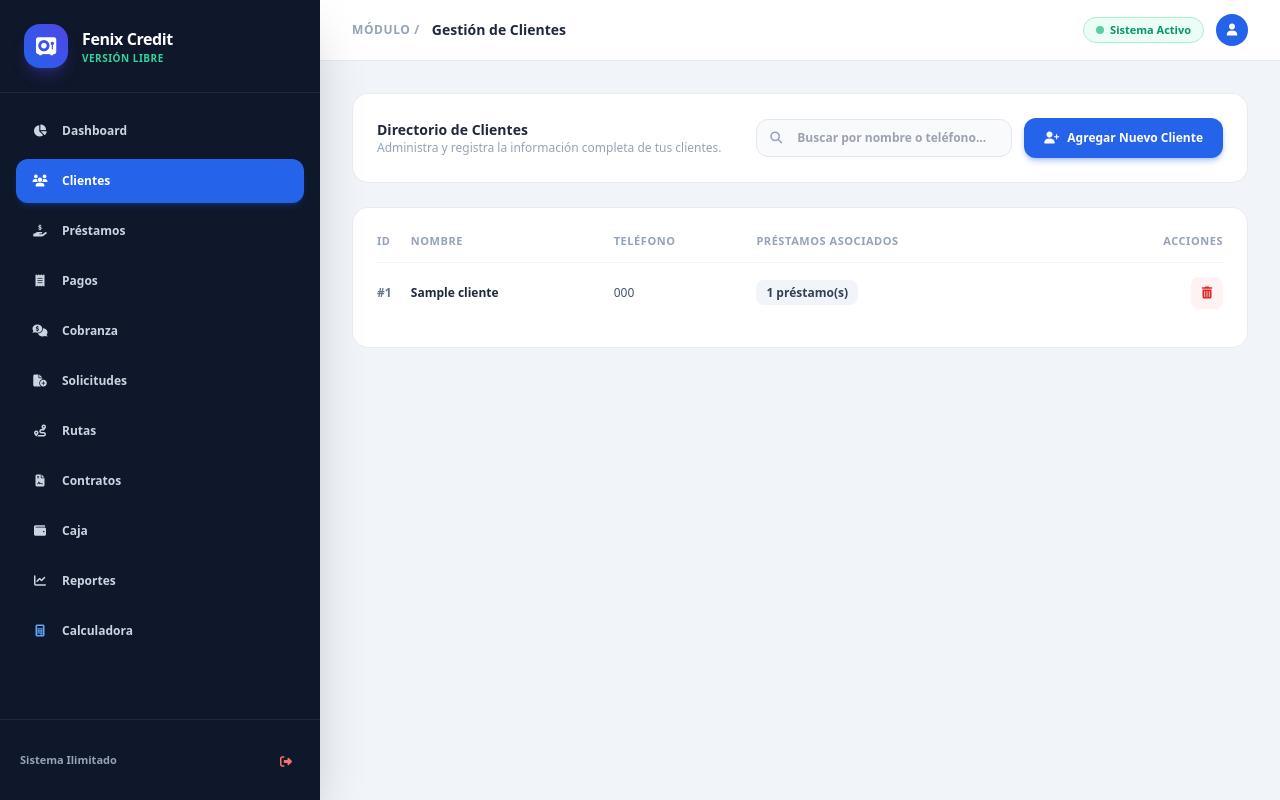
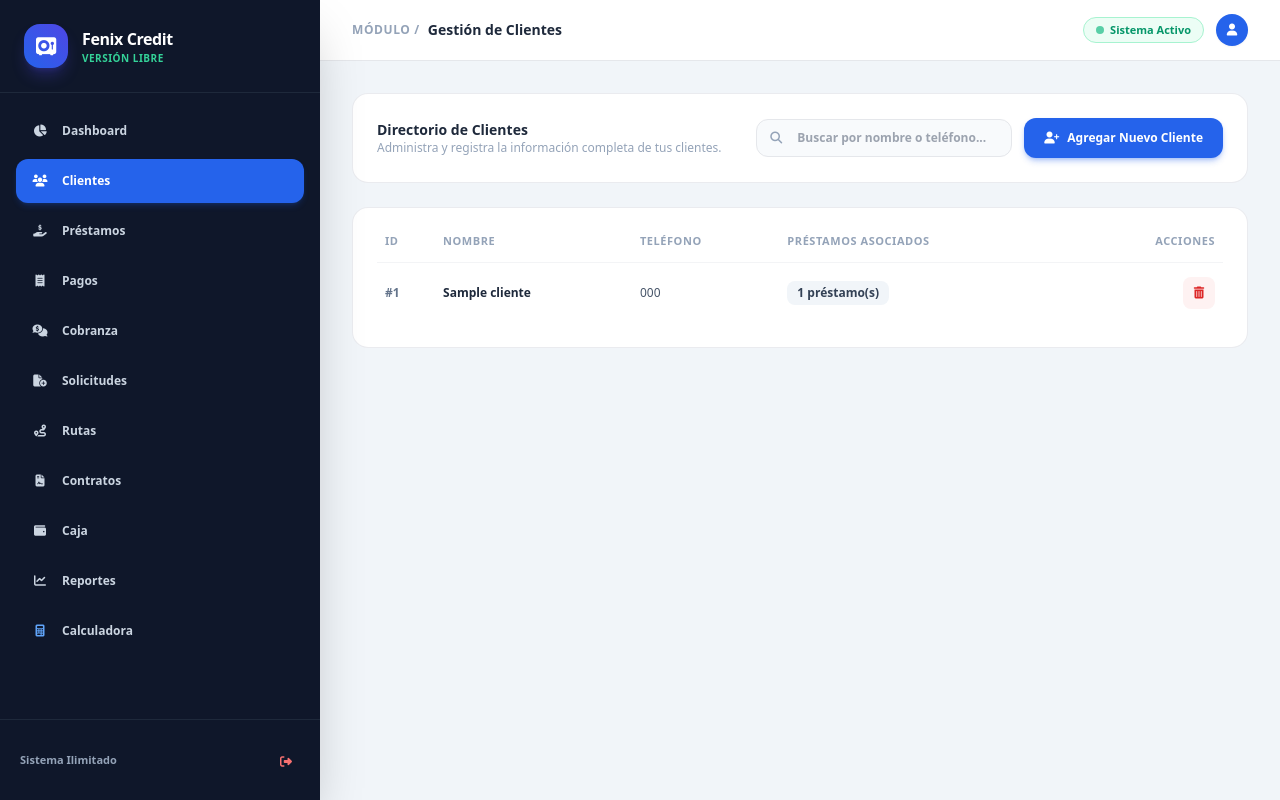
Before and after one commit to Jfiesco-dev/fenix-credit, a Flask app: page /clientes in a window 1280 px wide. Run offline with Flask 3, Linux system fonts and the light colour scheme; a user stored in the database is signed in; tables that the repository leaves empty hold one stand-in row (values such as "Sample post"); some libraries are stand-ins or nearby versions.

Commit message:
Update clientes.html

```diff
--- a/templates/clientes.html
+++ b/templates/clientes.html
@@ -78,10 +78,10 @@
 </aside>
 
     <!-- Contenido Principal -->
-    <main class="flex-1 flex flex-col h-screen overflow-y-auto bg-slate-100">
+    <main class="flex-1 flex flex-col h-screen overflow-y-auto bg-slate-100 w-full">
         <!-- Header -->
-        <header class="bg-white border-b border-gray-200 px-4 sm:px-8 py-3.5 flex justify-between items-center shadow-xs sticky top-0 z-10">
-            <div class="flex items-center gap-2 sm:gap-3">
+        <header class="bg-white border-b border-gray-200 px-4 sm:px-8 py-3.5 flex justify-between items-center shadow-xs sticky top-0 z-10 w-full">
+            <div class="flex items-center gap-2">
                 <span class="text-[10px] sm:text-xs font-bold uppercase tracking-wider text-slate-400">MÓDULO /</span>
                 <h2 class="text-xs sm:text-sm font-black text-slate-800 truncate">Gestión de Clientes</h2>
             </div>
@@ -89,13 +89,13 @@
                 <span class="bg-emerald-50 text-emerald-600 border border-emerald-200 text-[11px] font-bold px-3 py-1 rounded-full hidden sm:flex items-center gap-1.5 shadow-2xs">
                     <span class="w-2 h-2 rounded-full bg-emerald-500 animate-pulse"></span> Sistema Activo
                 </span>
-                <div class="w-8 h-8 bg-blue-600 text-white rounded-full flex items-center justify-center font-bold text-xs shadow-sm">
+                <div class="w-8 h-8 bg-blue-600 text-white rounded-full flex items-center justify-center font-bold text-xs shadow-sm shrink-0">
                     <i class="fa-solid fa-user"></i>
                 </div>
             </div>
         </header>
 
-        <div class="p-4 sm:p-8 max-w-7xl mx-auto w-full space-y-6 pb-28 animate-fade">
+        <div class="p-4 sm:p-8 max-w-7xl mx-auto w-full space-y-6 pb-28 animate-fade box-border">
 
             <!-- Barra superior con buscador y botón de Agregar Nuevo Cliente -->
             <div class="flex flex-col sm:flex-row justify-between items-stretch sm:items-center gap-4 bg-white p-4 sm:p-6 rounded-2xl border border-gray-200/80 shadow-xs">
@@ -104,7 +104,7 @@
                     <p class="text-xs text-slate-400">Administra y registra la información completa de tus clientes.</p>
                 </div>
 
-                <div class="flex flex-col sm:flex-row items-center gap-3 w-full sm:w-auto">
+                <div class="flex flex-col sm:flex-row items-stretch sm:items-center gap-3 w-full sm:w-auto">
                     <!-- Buscador en tiempo real -->
                     <div class="relative w-full sm:w-64">
                         <span class="absolute inset-y-0 left-0 flex items-center pl-3.5 pointer-events-none text-slate-400">
@@ -120,31 +120,31 @@
             </div>
 
             <!-- Lista / Tabla de Clientes -->
-            <div class="bg-white rounded-2xl border border-gray-200/80 shadow-xs p-4 sm:p-6 overflow-hidden">
+            <div class="bg-white rounded-2xl border border-gray-200/80 shadow-xs p-4 sm:p-6 w-full overflow-hidden">
                 {% if clientes %}
-                <div class="overflow-x-auto -mx-4 sm:mx-0 px-4 sm:px-0">
-                    <table id="tablaClientes" class="w-full text-left border-collapse min-w-[600px]">
+                <div class="w-full overflow-x-auto">
+                    <table id="tablaClientes" class="w-full text-left border-collapse min-w-[550px]">
                         <thead>
                             <tr class="border-b border-gray-100 text-[11px] font-bold text-slate-400 uppercase tracking-wider">
-                                <th class="pb-3 px-2 sm:px-0">ID</th>
-                                <th class="pb-3 px-2 sm:px-0">Nombre</th>
-                                <th class="pb-3 px-2 sm:px-0">Teléfono</th>
-                                <th class="pb-3 px-2 sm:px-0">Préstamos Asociados</th>
-                                <th class="pb-3 px-2 sm:px-0 text-right">Acciones</th>
+                                <th class="pb-3 px-2">ID</th>
+                                <th class="pb-3 px-2">Nombre</th>
+                                <th class="pb-3 px-2">Teléfono</th>
+                                <th class="pb-3 px-2">Préstamos Asociados</th>
+                                <th class="pb-3 px-2 text-right">Acciones</th>
                             </tr>
                         </thead>
                         <tbody class="divide-y divide-gray-50 text-xs">
                             {% for c in clientes %}
                             <tr class="hover:bg-slate-50/85 transition">
-                                <td class="py-3.5 px-2 sm:px-0 font-bold text-slate-500">#{{ c.id }}</td>
-                                <td class="py-3.5 px-2 sm:px-0 font-bold text-slate-800">{{ c.nombre }}</td>
-                                <td class="py-3.5 px-2 sm:px-0 text-slate-600">{{ c.telefono }}</td>
-                                <td class="py-3.5 px-2 sm:px-0 text-slate-600">
-                                    <span class="bg-slate-100 text-slate-700 font-bold px-2.5 py-1 rounded-lg">
+                                <td class="py-3.5 px-2 font-bold text-slate-500">#{{ c.id }}</td>
+                                <td class="py-3.5 px-2 font-bold text-slate-800">{{ c.nombre }}</td>
+                                <td class="py-3.5 px-2 text-slate-600">{{ c.telefono }}</td>
+                                <td class="py-3.5 px-2 text-slate-600">
+                                    <span class="bg-slate-100 text-slate-700 font-bold px-2.5 py-1 rounded-lg inline-block">
                                         {{ c.prestamos | length }} préstamo(s)
                                     </span>
                                 </td>
-                                <td class="py-3.5 px-2 sm:px-0 text-right">
+                                <td class="py-3.5 px-2 text-right">
                                     <div class="flex items-center justify-end gap-2">
                                         <!-- Botón de Eliminar mediante POST (evita Method Not Allowed) -->
                                         <form action="{{ url_for('eliminar_cliente', id=c.id) }}" method="POST" onsubmit="return confirm('¿Estás seguro de que deseas eliminar a este cliente?');" class="inline">
```
